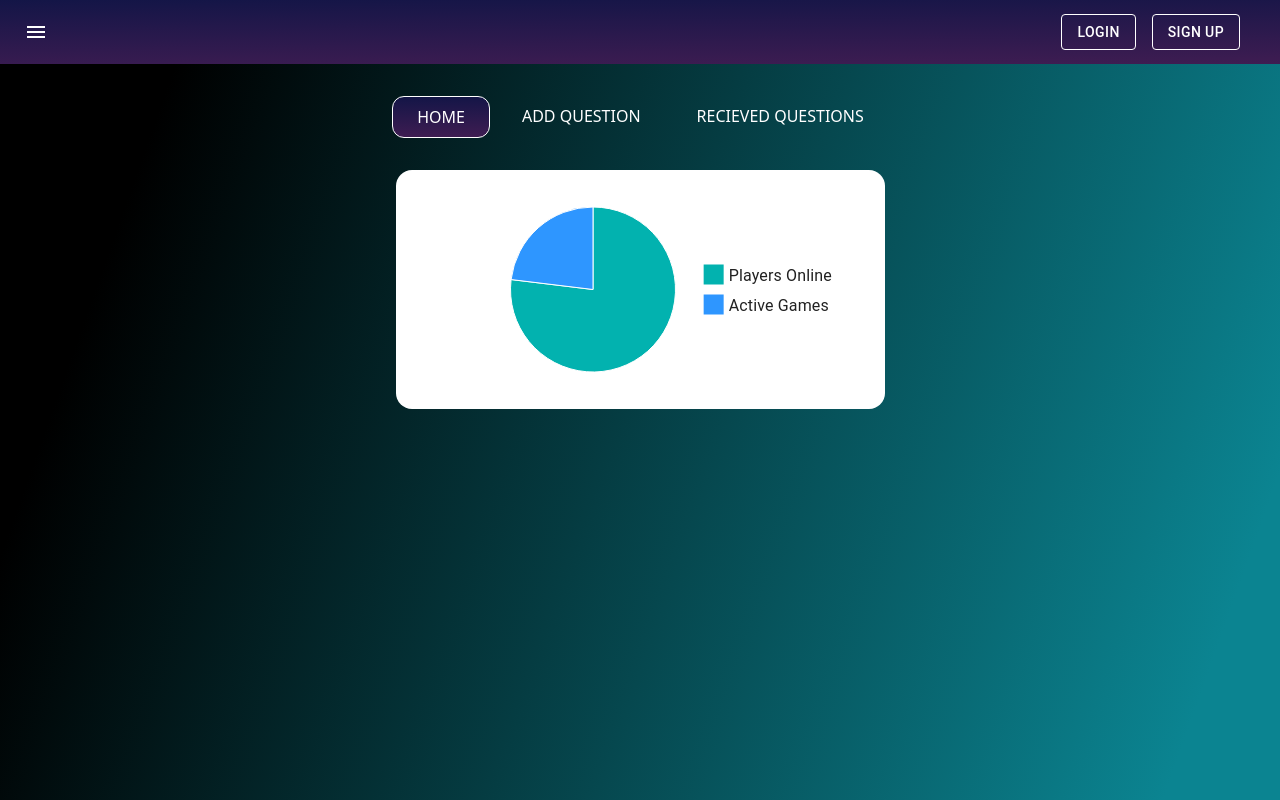
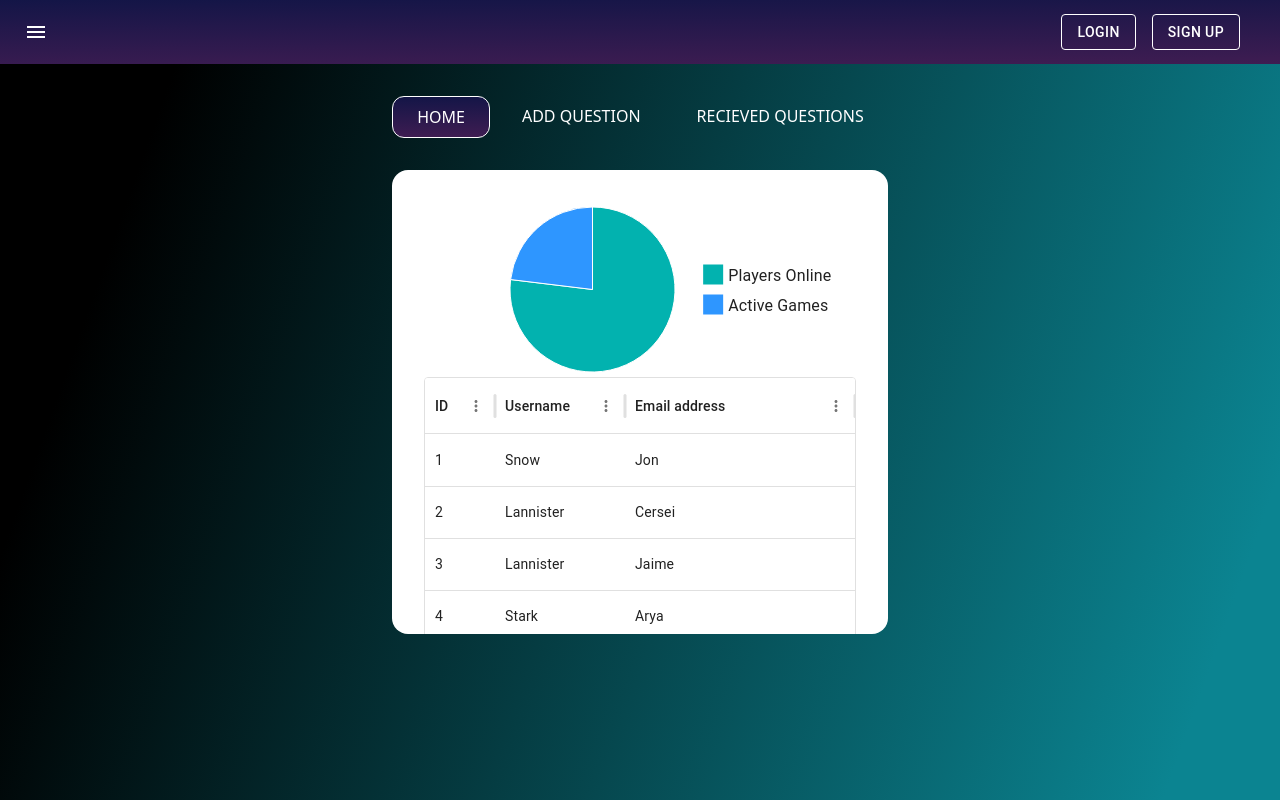
Before and after one commit to nenadmne/quiz, a React (Vite) app in the folder frontend/: page /administrator in a window 1280 px wide. Built offline with nearby package versions, Linux system fonts and the light colour scheme.

Commit message:
Added table of users with dummy data in admin dashboard

```diff
--- a/frontend/package.json
+++ b/frontend/package.json
@@ -16,6 +16,7 @@
     "@mui/icons-material": "^5.15.14",
     "@mui/material": "^5.15.14",
     "@mui/x-charts": "^7.3.1",
+    "@mui/x-data-grid": "^7.3.1",
     "jwt-decode": "^4.0.0",
     "lottie-react": "^2.4.0",
     "react": "^18.2.0",
--- a/frontend/src/App.jsx
+++ b/frontend/src/App.jsx
@@ -12,7 +12,8 @@ import Leaderboards from "./layouts/Leaderboards";
 import Questions, { suggestQuestionAction } from "./layouts/Questions";
 import Admin from "./layouts/Admin";
 import RecievedQuestions from "./layouts/RecievedQuestions";
-import AdminHome from "./layouts/AdminHome";
+import AdminDashboard from "./layouts/AdminDashboard";
+
 import "react-toastify/dist/ReactToastify.css";
 
 function App() {
@@ -48,7 +49,7 @@ function App() {
           children: [
             {
               path: "/administrator",
-              element: <AdminHome />,
+              element: <AdminDashboard />,
             },
             {
               path: "/administrator/addQuestion",
--- /dev/null
+++ b/frontend/src/layouts/AdminDashboard.jsx
@@ -0,0 +1,55 @@
+import { PieChart } from "@mui/x-charts/PieChart";
+import { DataGrid } from "@mui/x-data-grid";
+
+const columns = [
+  { field: "id", headerName: "ID", width: 70 },
+  { field: "username", headerName: "Username", width: 130 },
+  { field: "email", headerName: "Email address", width: 230 },
+];
+
+const rows = [
+  { id: 1, username: "Snow", email: "Jon" },
+  { id: 2, username: "Lannister", email: "Cersei" },
+  { id: 3, username: "Lannister", email: "Jaime" },
+  { id: 4, username: "Stark", email: "Arya" },
+  { id: 5, username: "Targaryen", email: "Daenerys" },
+  { id: 6, username: "Melisandre", email: null },
+  { id: 7, username: "Clifford", email: "Ferrara" },
+  { id: 8, username: "Frances", email: "Rossini" },
+  { id: 9, username: "Roxie", email: "Harvey" },
+];
+
+export default function AdminDashboard() {
+  return (
+    <section className="flex flex-row gap-8 bg-white rounded-[1rem] p-8 max-h-[464px] overflow-y-scroll">
+      <div>
+        <div className="flex items-center justify-center">
+          <PieChart
+            series={[
+              {
+                data: [
+                  { id: 1, value: 40, label: "Players Online" },
+                  { id: 2, value: 12, label: "Active Games " },
+                ],
+              },
+            ]}
+            width={425}
+            height={175}
+          />
+        </div>
+        <div style={{ height: 400, width: "100%" }}>
+          <DataGrid
+            rows={rows}
+            columns={columns}
+            initialState={{
+              pagination: {
+                paginationModel: { page: 0, pageSize: 5 },
+              },
+            }}
+            pageSizeOptions={[5, 10]}
+          />
+        </div>
+      </div>
+    </section>
+  );
+}
--- a/frontend/src/layouts/AdminHome.jsx
+++ /dev/null
@@ -1,22 +0,0 @@
-import { PieChart } from "@mui/x-charts/PieChart";
-
-export default function AdminHome() {
-  return (
-    <section className="bg-white rounded-[1rem] p-8">
-      <div className="flex items-center justify-center">
-        <PieChart
-          series={[
-            {
-              data: [
-                { id: 1, value: 40, label: "Players Online" },
-                { id: 2, value: 12, label: "Active Games " },
-              ],
-            },
-          ]}
-          width={425}
-          height={175}
-        />
-      </div>
-    </section>
-  );
-}
```
Also changed, not shown: 1 other file (tests, documents, lock files or other folders).
